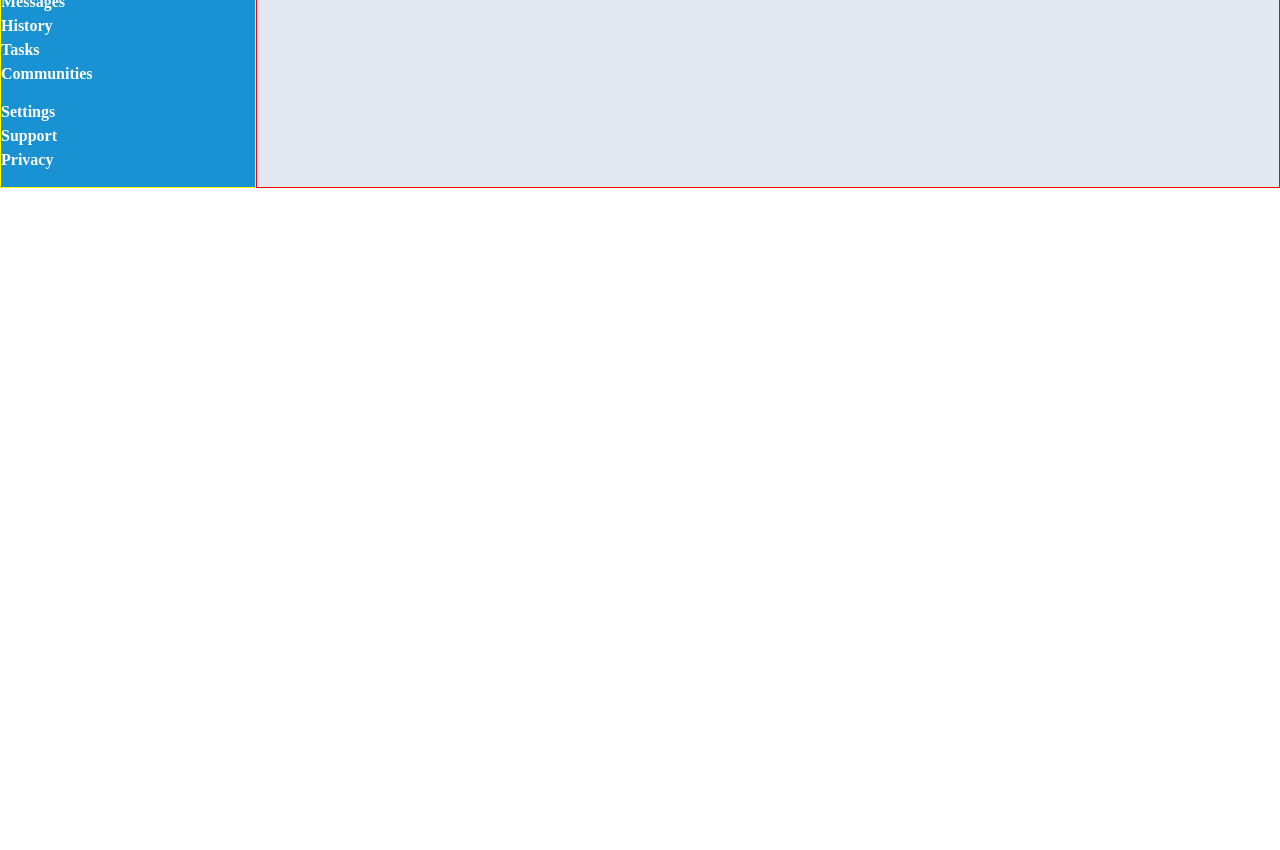
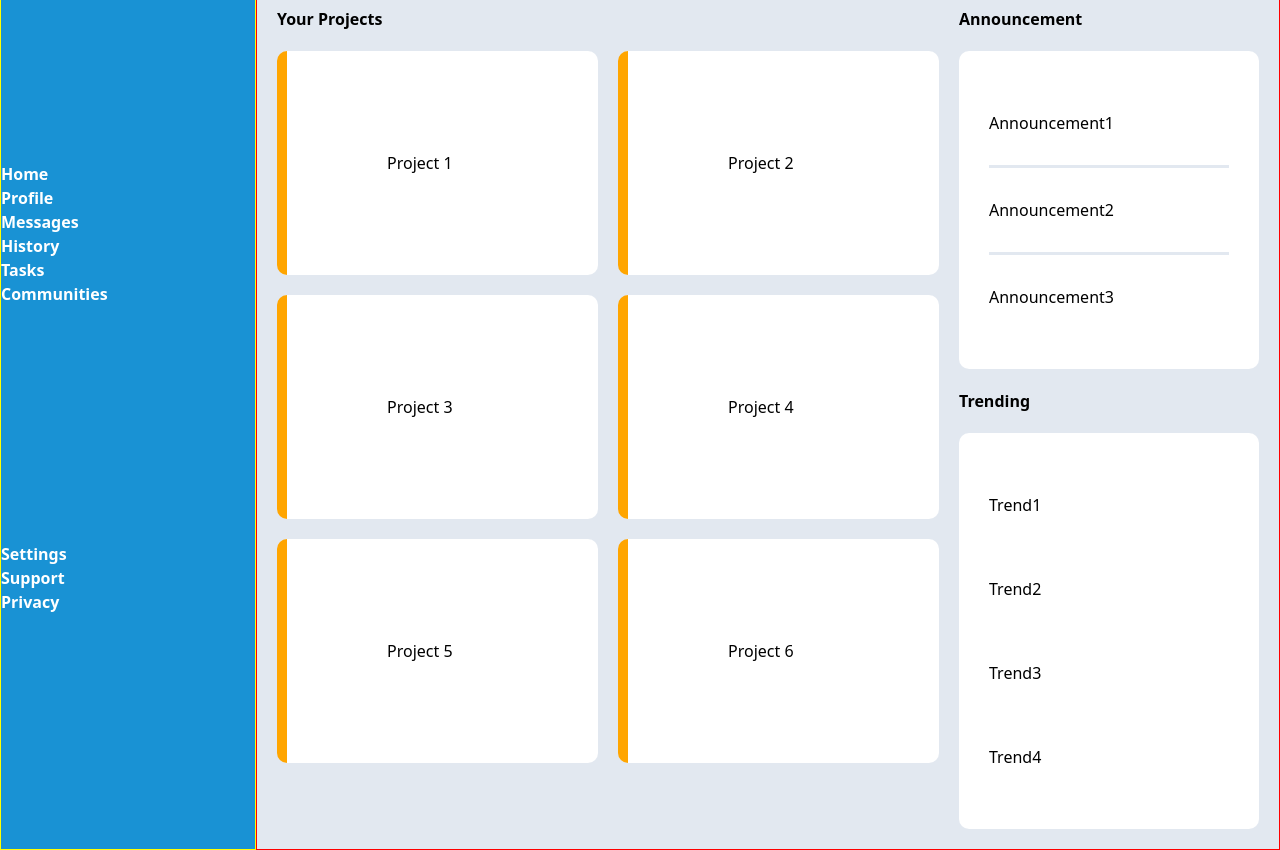
Before and after one commit to colmelom0410/Project-Admin-Dashboard, a plain HTML site: page index.html in a window 1280 px wide. Shown: the part 98-948 px from the top of the page. Before the commit the page ends 800 px from the top, so only its background shows below. Drawn offline with Linux system fonts and the light colour scheme.

Commit message:
Improve the basic template and Layout

```diff
--- a/index.html
+++ b/index.html
@@ -49,6 +49,57 @@
             </ul>
         </div>
     </div>
-    <div class="mainContent"></div>
+    <div class="mainContent">
+        <div class="projectSection">
+            <div>
+                <h4>Your Projects</h4>
+                <div class="projectContainer">
+                    <div class="projects" id="project1">Project 1</div>
+                    <div class="projects" id="project2">Project 2</div>
+                    <div class="projects" id="project3">Project 3</div>
+                    <div class="projects" id="project4">Project 4</div>
+                    <div class="projects" id="project5">Project 5</div>
+                    <div class="projects" id="project6">Project 6</div>
+                </div>
+            </div>
+        </div>
+        <div class="announcementTrending">
+            <div>
+                <h4>Announcement</h4>
+                <div class="annTrendContainer">
+                    <ul class="announcementList">
+                        <li>
+                            <div class="announcementContent">Announcement1</div>
+                        </li>
+                        <li>
+                            <div class="announcementContent middle">Announcement2</div>
+                        </li>
+                        <li>
+                            <div class="announcementContent">Announcement3</div>
+                        </li>
+                    </ul>
+                </div>
+            </div>
+            <div>
+                <h4>Trending</h4>
+                <div class="annTrendContainer">
+                    <ul class="trendList">
+                        <li>
+                            <div class="trendingContent">Trend1</div>
+                        </li>
+                        <li>
+                            <div class="trendingContent">Trend2</div>
+                        </li>
+                        <li>
+                            <div class="trendingContent">Trend3</div>
+                        </li>
+                        <li>
+                            <div class="trendingContent">Trend4</div>
+                        </li>
+                    </ul>
+                </div>
+            </div>
+        </div>
+    </div>
 </body>
 </html>
--- a/style.css
+++ b/style.css
@@ -47,6 +47,9 @@ ul{
 a{
     text-decoration: none;
 }
+body{
+  font-family: system-ui, -apple-system, BlinkMacSystemFont, 'Segoe UI', Roboto, Oxygen, Ubuntu, Cantarell, 'Open Sans', 'Helvetica Neue', sans-serif;
+}
 
 /* ----------------------------------------------------------------- */
 
@@ -54,6 +57,8 @@ body{
     display: grid;
     grid-template-columns: 1fr 4fr;
 }
+
+/* HEADER */
 .header{
     border: 1px solid blue;
     background-color: #ffffff;
@@ -89,6 +94,8 @@ body{
     gap: 50px;
 }
 
+/* SIDES */
+
 .sideBar{
     border: 1px solid yellow;
     background-color: #1992d4;
@@ -99,10 +106,54 @@ body{
     color: white;
     font-weight: bold;
 }
+
+/* MAIN */
 .mainContent{
     border: 1px solid red;
     background-color: #e2e8f0;
     grid-column: 2/3;
     grid-row: 2/3;
-    padding: 100px;
+    padding: 20px;
+    display: grid;
+    grid-template-columns: 3fr 1fr;
+    gap: 20px;
 }
+.projectSection{
+  display: grid;
+}
+.projectContainer{
+  display: grid;
+  grid-template-columns: repeat(auto-fit, minmax(300px, 1fr));
+  gap: 20px;
+  margin-top: 20px;
+}
+.projects{
+  background-color: white;
+  border-radius: 10px;
+  border-left: 10px solid orange;
+  padding: 100px;
+}
+.annTrendContainer{
+  background-color: white;
+  border-radius: 10px;
+}
+.announcementList, .trendList{
+  display: grid;
+  border-radius: 10px;
+  margin-top: 20px;
+  padding: 30px;
+}
+.announcementContent.middle{
+  border-top: 3px solid #e2e8f0;
+  border-bottom: 3px solid #e2e8f0;
+}
+.announcementContent, .trendingContent{
+  padding: 30px 0 30px 0;
+  background-color: white;
+}
+
+.announcementTrending{
+  display: grid;
+  grid-template-columns: repeat(auto-fit, minmax(300px, 1fr));
+  gap: 20px;
+}
```
